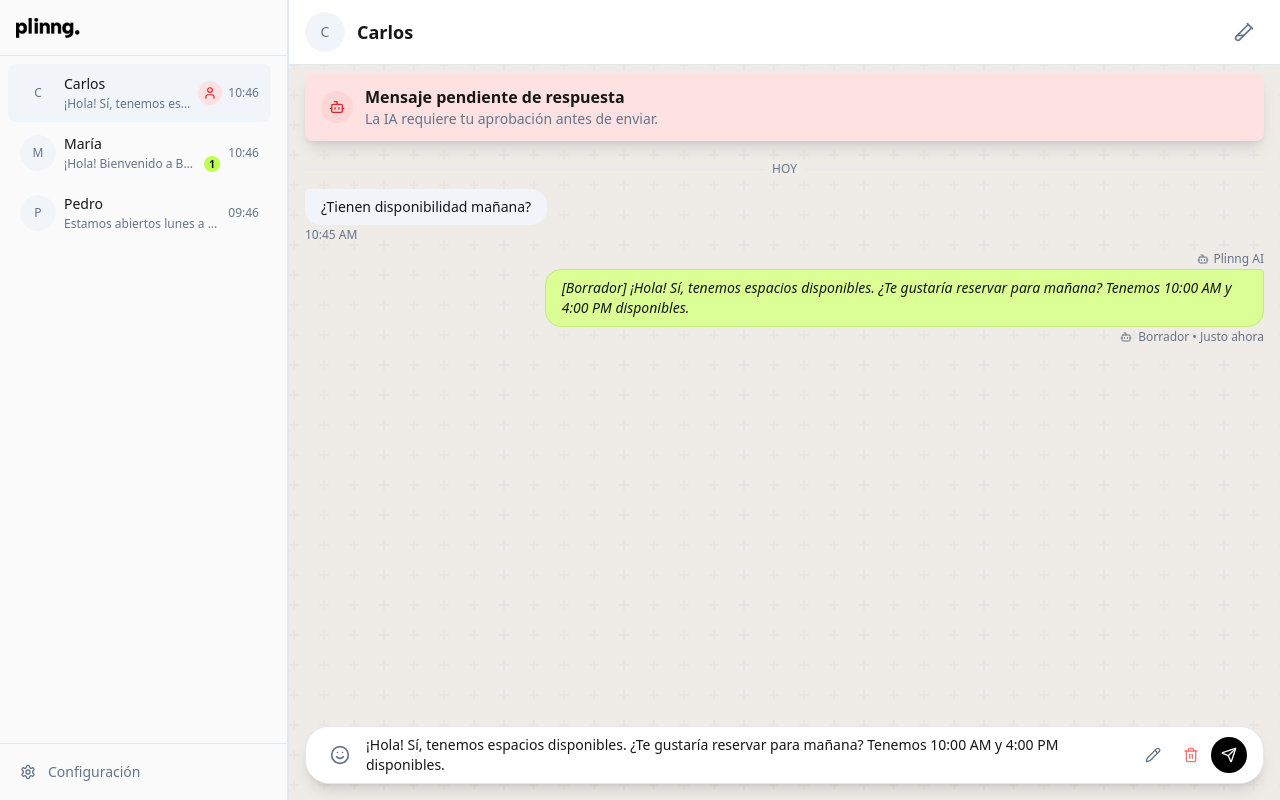
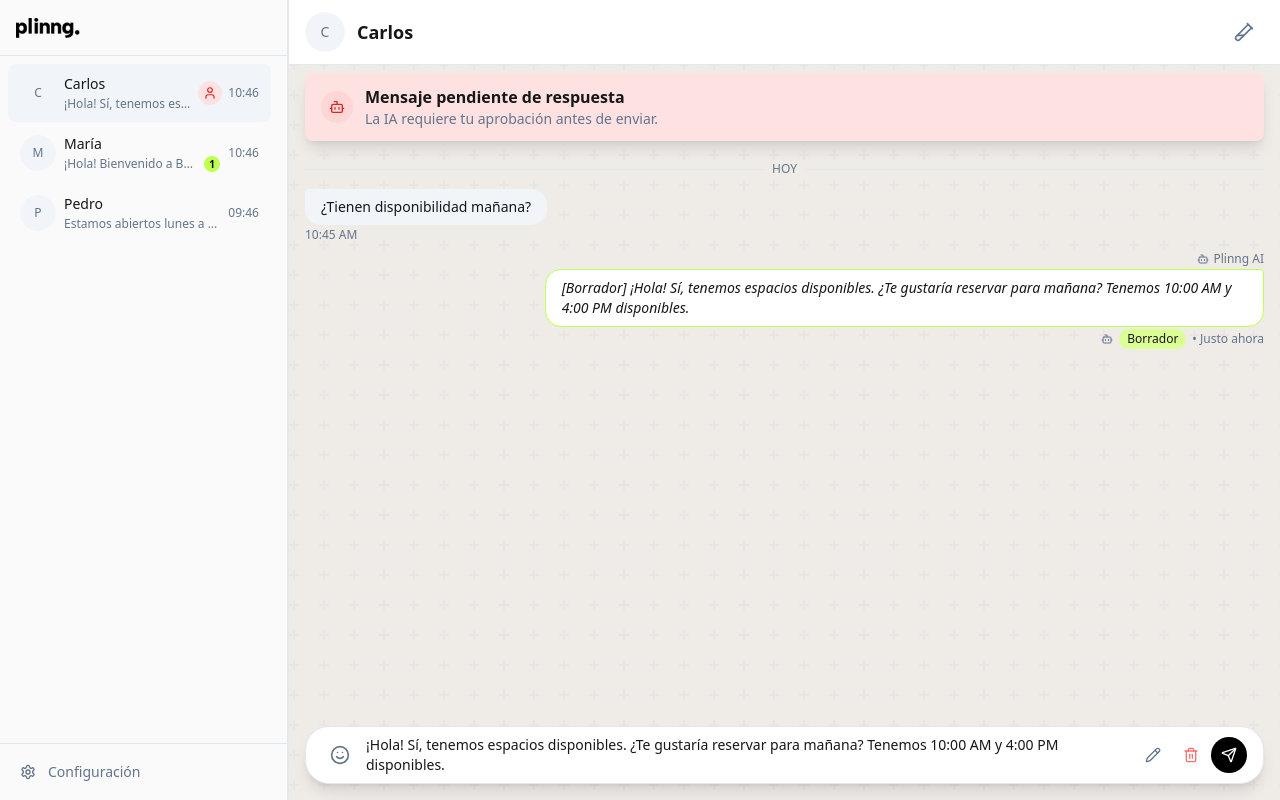
Before and after one commit to Andr3sV/chatbot, a Next.js app: page /chat/conv1 in a window 1280 px wide. Built offline with nearby package versions, Linux system fonts and the light colour scheme; no server answers.

Commit message:
style: improve draft and agent message labels in MessageBubble
- Draft bubbles: white bg with BEFF50 border
- Draft label: tag with DBFF95 bg instead of plain text
- Agent messages: 'Enviado por' + robot icon + time

```diff
--- a/src/components/chat/MessageBubble.tsx
+++ b/src/components/chat/MessageBubble.tsx
@@ -42,8 +42,9 @@ export function MessageBubble({ message }: MessageBubbleProps) {
             "rounded-2xl px-4 py-2",
             isClient
               ? "rounded-tl-sm bg-muted text-foreground"
-              : "rounded-tr-sm bg-[#DBFF95] text-foreground",
-            isPending && "border border-[#c4e87a] italic"
+              : isPending
+                ? "rounded-tr-sm bg-white border border-[#BEFF50] italic"
+                : "rounded-tr-sm bg-[#DBFF95] text-foreground"
           )}
         >
           <p className="whitespace-pre-wrap break-words text-sm">
@@ -54,10 +55,23 @@ export function MessageBubble({ message }: MessageBubbleProps) {
           {!isClient && message.sender === "ai" && (
             <Bot className="h-3 w-3 text-muted-foreground" />
           )}
-          <span className="text-xs text-muted-foreground">
+          <span className="flex items-center gap-1.5 text-xs text-muted-foreground">
             {isPending
-              ? "Borrador • Justo ahora"
-              : format(message.timestamp, "h:mm a", { locale: es })}
+              ? (
+                <>
+                  <span className="rounded-full bg-[#DBFF95] px-2 py-0.5 text-xs font-medium text-foreground">
+                    Borrador
+                  </span>
+                  <span>• Justo ahora</span>
+                </>
+              )
+              : message.sender === "agent"
+                ? (
+                  <>
+                    Enviado por <Bot className="h-3 w-3" /> • {format(message.timestamp, "h:mm a", { locale: es })}
+                  </>
+                )
+                : format(message.timestamp, "h:mm a", { locale: es })}
           </span>
         </div>
       </div>
```
